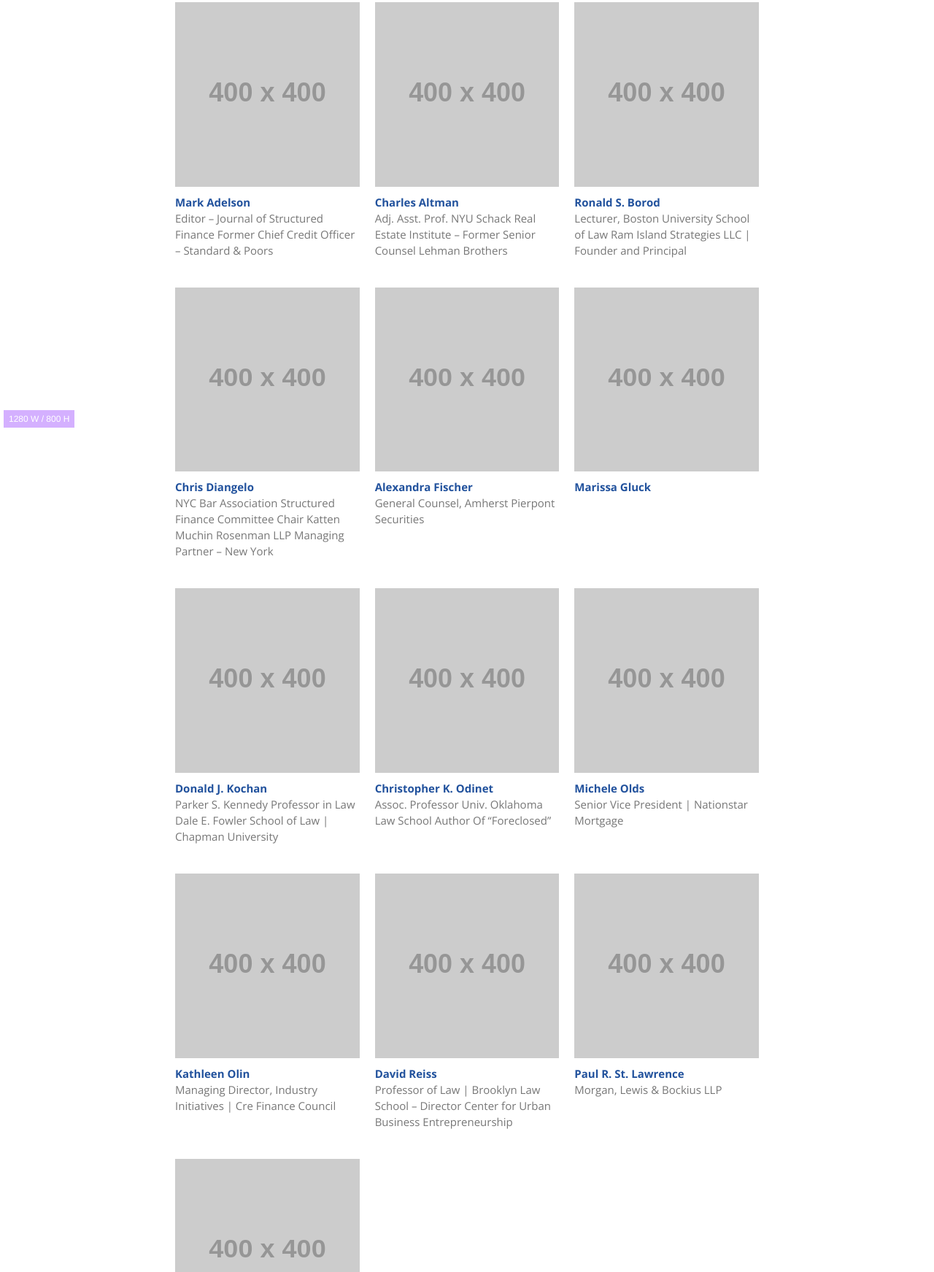
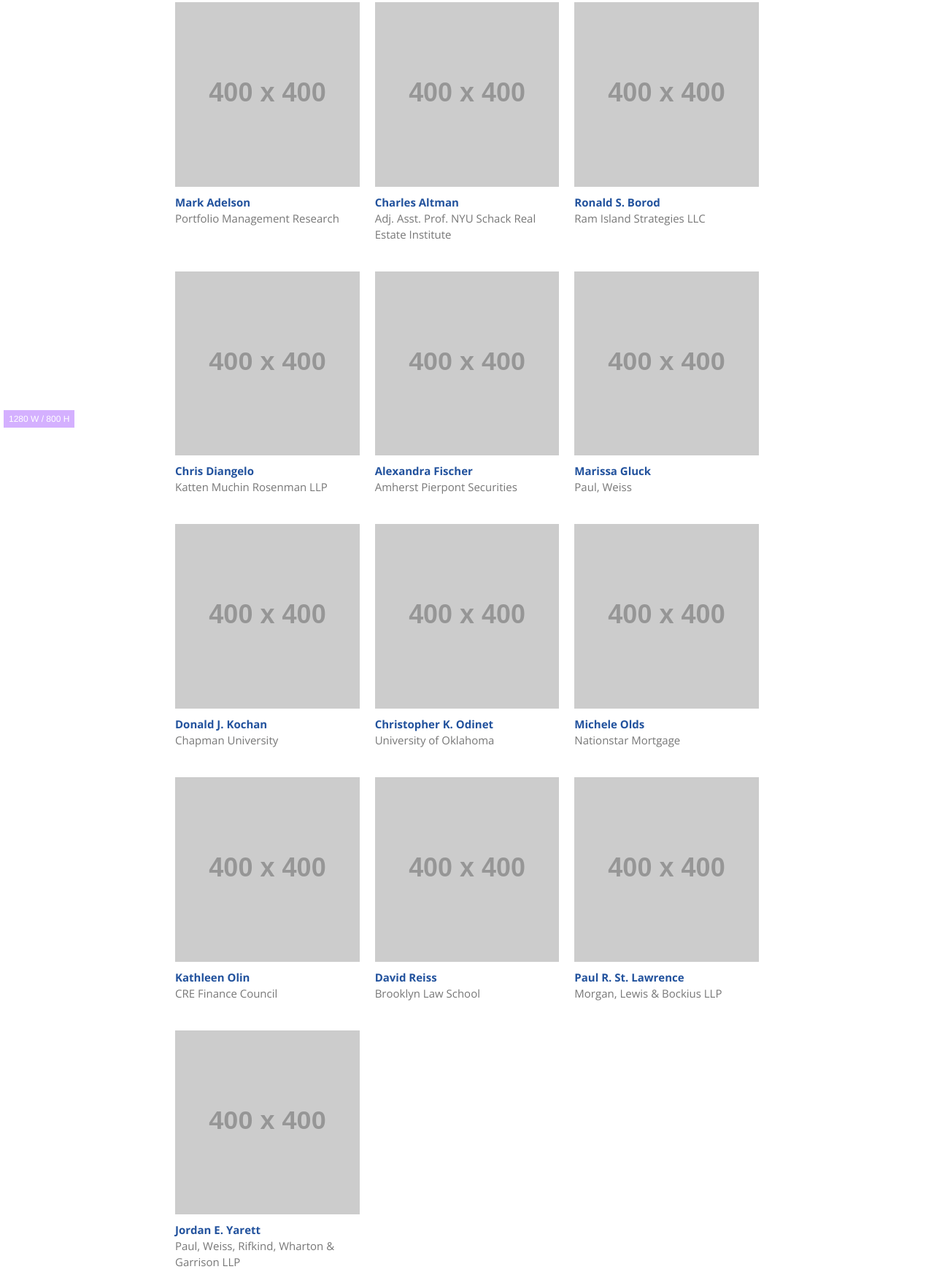
Before and after one commit to jlcolema/lawu, a website: page dist/html/speakers.html in a window 1280 px wide. Shown: the part 209-1952 px from the top of the page at 73% size. Drawn offline with nearby package versions, Linux system fonts and the light colour scheme; placeholder pictures from the web are drawn by us.

Commit message:
Reduce amount of speaker details to just show name and company or institution.

```diff
--- a/dist/html/speakers.html
+++ b/dist/html/speakers.html
@@ -116,11 +116,7 @@
 
 								<h2 class="speakers__name">Mark Adelson</h2>
 
-								<div class="speakers__detail">
-
-									Editor &ndash; Journal of Structured Finance Former Chief Credit Officer &ndash; Standard &amp; Poors
-
-								</div>
+								<div class="speakers__detail">Portfolio Management Research</div>
 
 							</a>
 
@@ -134,11 +130,7 @@
 
 								<h2 class="speakers__name">Charles Altman</h2>
 
-								<div class="speakers__detail">
-
-									Adj. Asst. Prof. NYU Schack Real Estate Institute &ndash; Former Senior Counsel Lehman Brothers
-
-								</div>
+								<div class="speakers__detail">Adj. Asst. Prof. NYU Schack Real Estate Institute</div>
 
 							</a>
 
@@ -152,11 +144,7 @@
 
 								<h2 class="speakers__name">Ronald S. Borod</h2>
 
-								<div class="speakers__detail">
-
-									Lecturer, Boston University School of Law Ram Island Strategies LLC | Founder and Principal
-
-								</div>
+								<div class="speakers__detail">Ram Island Strategies LLC</div>
 
 							</a>
 
@@ -170,11 +158,7 @@
 
 								<h2 class="speakers__name">Chris Diangelo</h2>
 
-								<div class="speakers__detail">
-
-									NYC Bar Association Structured Finance Committee Chair Katten Muchin Rosenman LLP Managing Partner &ndash; New York
-
-								</div>
+								<div class="speakers__detail">Katten Muchin Rosenman LLP</div>
 
 							</a>
 
@@ -188,11 +172,7 @@
 
 								<h2 class="speakers__name">Alexandra Fischer</h2>
 
-								<div class="speakers__detail">
-
-									General Counsel, Amherst Pierpont Securities
-
-								</div>
+								<div class="speakers__detail">Amherst Pierpont Securities</div>
 
 							</a>
 
@@ -206,7 +186,7 @@
 
 								<h2 class="speakers__name">Marissa Gluck</h2>
 
-								<div class="speakers__detail"></div>
+								<div class="speakers__detail">Paul, Weiss</div>
 
 							</a>
 
@@ -220,11 +200,7 @@
 
 								<h2 class="speakers__name">Donald J. Kochan</h2>
 
-								<div class="speakers__detail">
-
-									Parker S. Kennedy Professor in Law Dale E. Fowler School of Law | Chapman University
-
-								</div>
+								<div class="speakers__detail">Chapman University</div>
 
 							</a>
 
@@ -238,11 +214,7 @@
 
 								<h2 class="speakers__name">Christopher K. Odinet</h2>
 
-								<div class="speakers__detail">
-
-									Assoc. Professor Univ. Oklahoma Law School Author Of &ldquo;Foreclosed&rdquo;
-
-								</div>
+								<div class="speakers__detail">University of Oklahoma</div>
 
 							</a>
 
@@ -256,11 +228,7 @@
 
 								<h2 class="speakers__name">Michele Olds</h2>
 
-								<div class="speakers__detail">
-
-									Senior Vice President | Nationstar Mortgage
-
-								</div>
+								<div class="speakers__detail">Nationstar Mortgage</div>
 
 							</a>
 
@@ -274,11 +242,7 @@
 
 								<h2 class="speakers__name">Kathleen Olin</h2>
 
-								<div class="speakers__detail">
-
-									Managing Director, Industry Initiatives | Cre Finance Council
-
-								</div>
+								<div class="speakers__detail">CRE Finance Council</div>
 
 							</a>
 
@@ -292,11 +256,7 @@
 
 								<h2 class="speakers__name">David Reiss</h2>
 
-								<div class="speakers__detail">
-
-									Professor of Law | Brooklyn Law School &ndash; Director Center for Urban Business Entrepreneurship
-
-								</div>
+								<div class="speakers__detail">Brooklyn Law School</div>
 
 							</a>
 
@@ -310,11 +270,7 @@
 
 								<h2 class="speakers__name">Paul R. St. Lawrence</h2>
 
-								<div class="speakers__detail">
-
-									Morgan, Lewis &amp; Bockius LLP
-
-								</div>
+								<div class="speakers__detail">Morgan, Lewis &amp; Bockius LLP</div>
 
 							</a>
 
@@ -328,11 +284,7 @@
 
 								<h2 class="speakers__name">Jordan E. Yarett</h2>
 
-								<div class="speakers__detail">
-
-									Adj. Professor Univ. Pennsylvania Law School Paul, Weiss, Rifkind, Wharton &amp; Garrison LLP Partner
-
-								</div>
+								<div class="speakers__detail">Paul, Weiss, Rifkind, Wharton &amp; Garrison LLP</div>
 
 							</a>
 
```
